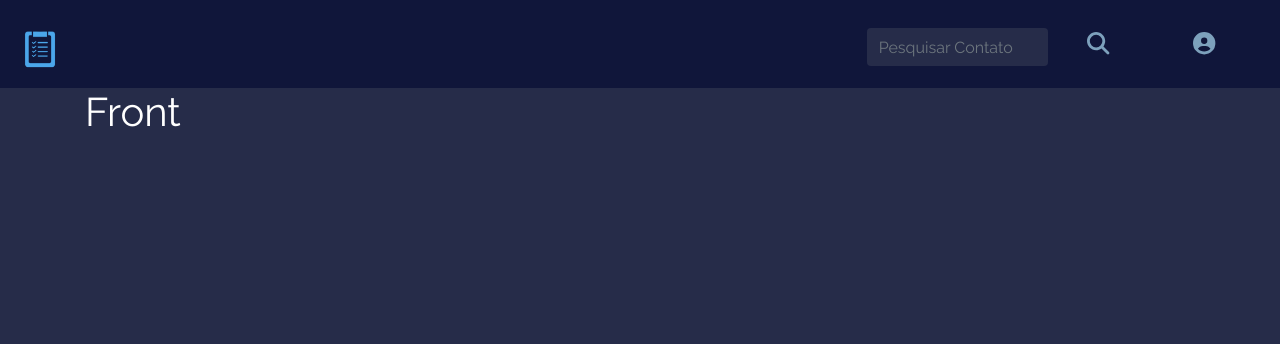
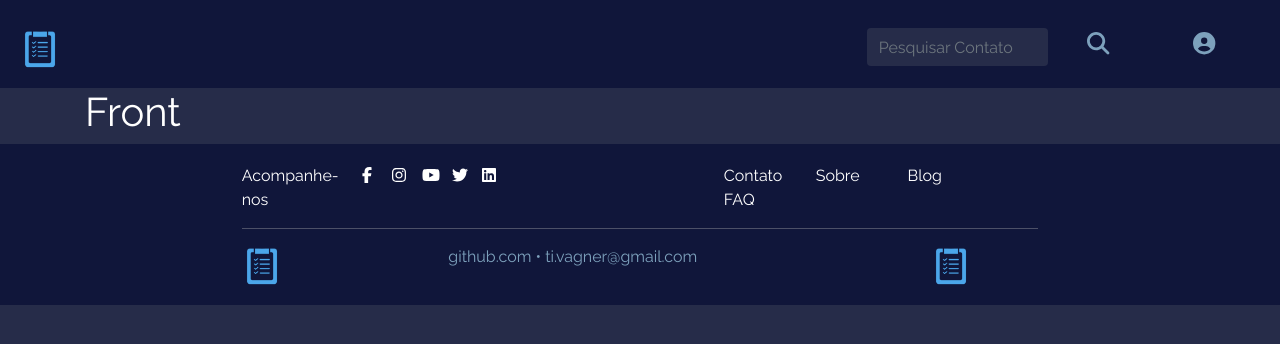
Before and after one commit to VagnerOliveira1/web, a Next.js app: page /Front in a window 1280 px wide. Shown: the top 344 px of the page. Built offline with nearby package versions, Linux system fonts and the light colour scheme.

Commit message:
Create Footer

```diff
--- /dev/null
+++ b/components/shared/Footer/Front/index.tsx
@@ -0,0 +1,86 @@
+import React from 'react';
+import { Col, Row } from 'react-bootstrap';
+import { FontAwesomeIcon } from '@fortawesome/react-fontawesome';
+import {  faFacebookF, faInstagram, faYoutube, faTwitter, faLinkedin } from '@fortawesome/free-brands-svg-icons';
+import Logo from '../../Logo';
+import Image from 'next/image';
+import styles from '../../../../styles/Footer.module.css';
+
+const FrontFooter: React.FC = () => {
+    return (
+        <footer className={styles.background}>
+          <Col md={{ span: 8, offset: 2 }}>
+            <Row>
+              <Col lg={7} md={12}>
+                  <Row>
+                      <Col lg={3} md={12} className="mb-4 mb-lg-0">
+                          Acompanhe-nos
+                      </Col>
+                      <Col lg={7} md={12} className="mb-4 mb-lg-0">
+                        <Row>
+                            <Col lg={1} xs={2}>
+                                <FontAwesomeIcon icon={faFacebookF}  />
+                            </Col>
+
+                            <Col lg={1} xs={2}>
+                                <FontAwesomeIcon icon={faInstagram} />
+                            </Col>
+
+                            <Col lg={1} xs={2}>
+                                <FontAwesomeIcon icon={faYoutube}  />
+                            </Col>
+
+                            <Col lg={1} xs={2}>
+                                <FontAwesomeIcon icon={faTwitter}  />
+                            </Col>
+
+                            <Col lg={1} xs={2}>
+                                <FontAwesomeIcon icon={faLinkedin}  />
+                            </Col>
+                        </Row>
+                      </Col>
+
+                  </Row>
+              </Col>
+              <Col lg={{span: 4, offset: 0}} xs={{span: 8, offset: 2}}>
+                <Row>
+                  <Col>
+                      Contato
+                  </Col>
+
+                  <Col>
+                      Sobre
+                  </Col>
+
+                  <Col>
+                      Blog
+                  </Col>
+
+                  <Col>
+                      FAQ
+                  </Col>
+                </Row>
+
+              </Col>
+            </Row>
+
+            <hr className={styles.line}></hr>
+            <Row>
+              <Col lg={{span: 2, offset: 0}} xs={{span: 8, offset: 2}}>
+                <Logo />
+              </Col>
+
+              <Col lg={{span: 6, offset: 1}} xs={12}>
+                <p style={{'color': 'var(--color-gray-light)'}}>github.com • ti.vagner@gmail.com</p>
+              </Col>
+
+              <Col lg={{span: 2, offset: 1}} xs={{span: 6, offset: 3}}>
+                <Image src="/assets/logo-agenda.png" alt="Logo Agenda" width={40} height={40} />
+              </Col>
+            </Row>
+          </Col>
+        </footer>
+    )
+}
+
+export default FrontFooter;
--- a/components/shared/Header/FrontHeader/index.tsx
+++ b/components/shared/Header/FrontHeader/index.tsx
@@ -28,6 +28,7 @@ const FrontHeader: React.FC = () => {
                     <Col md={8} xs={8}>
                         <FontAwesomeIcon icon={faUserCircle} color="var(--color-gray-light)" />
                     </Col>
+
                 </Row>
             </Col>
         </Row>
--- a/components/shared/MainComponent/index.tsx
+++ b/components/shared/MainComponent/index.tsx
@@ -1,5 +1,6 @@
 import React from 'react';
 import Header  from '../Header/FrontHeader';
+import Footer from '../Footer/Front';
 const MainComponent: React.FC = ({ children }) => {
       return (
         <div className="d-flex flex-column sticky-footer-wrapper">
@@ -7,6 +8,7 @@ const MainComponent: React.FC = ({ children }) => {
             <div className='container flex-fill'>
               { children }
             </div>
+        <Footer/>
         </div>
     )
 }
--- /dev/null
+++ b/styles/Footer.module.css
@@ -0,0 +1,26 @@
+.background {
+  background-color: var(--color-primary);
+  padding: 20px;
+  font-size: 1rem;
+  font-weight: 500;
+}
+
+@media screen and (max-width: 991px) {
+  .logo {
+    display: none !important;
+  }
+
+  .social_medias {
+    display: flex;
+    justify-content: space-around;
+    text-align: center;
+  }
+
+  .social_medias svg {
+    font-size: 1.4rem;
+  }
+}
+
+.line {
+    background-color: rgba(245,245,245,0.3);
+}
```
